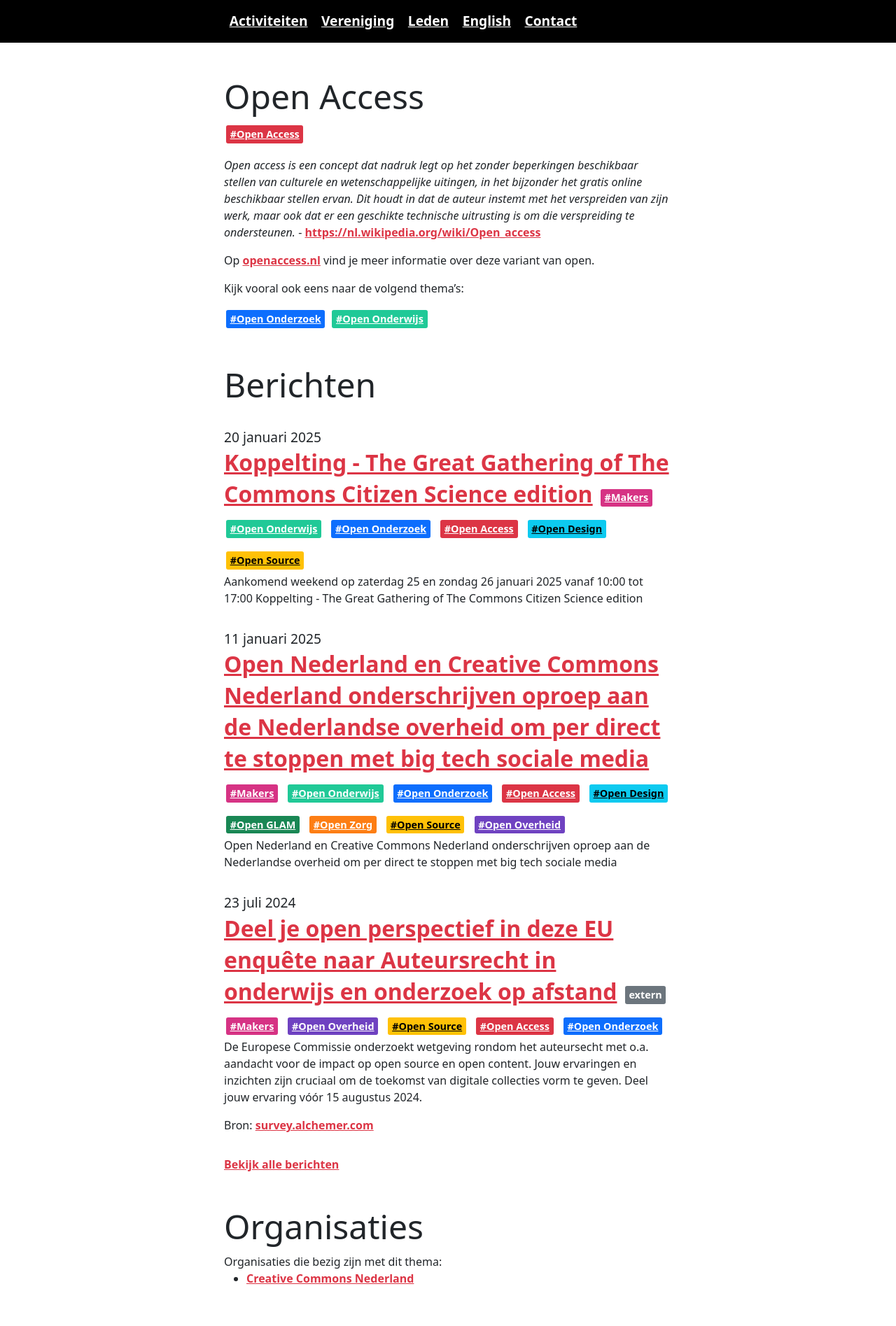
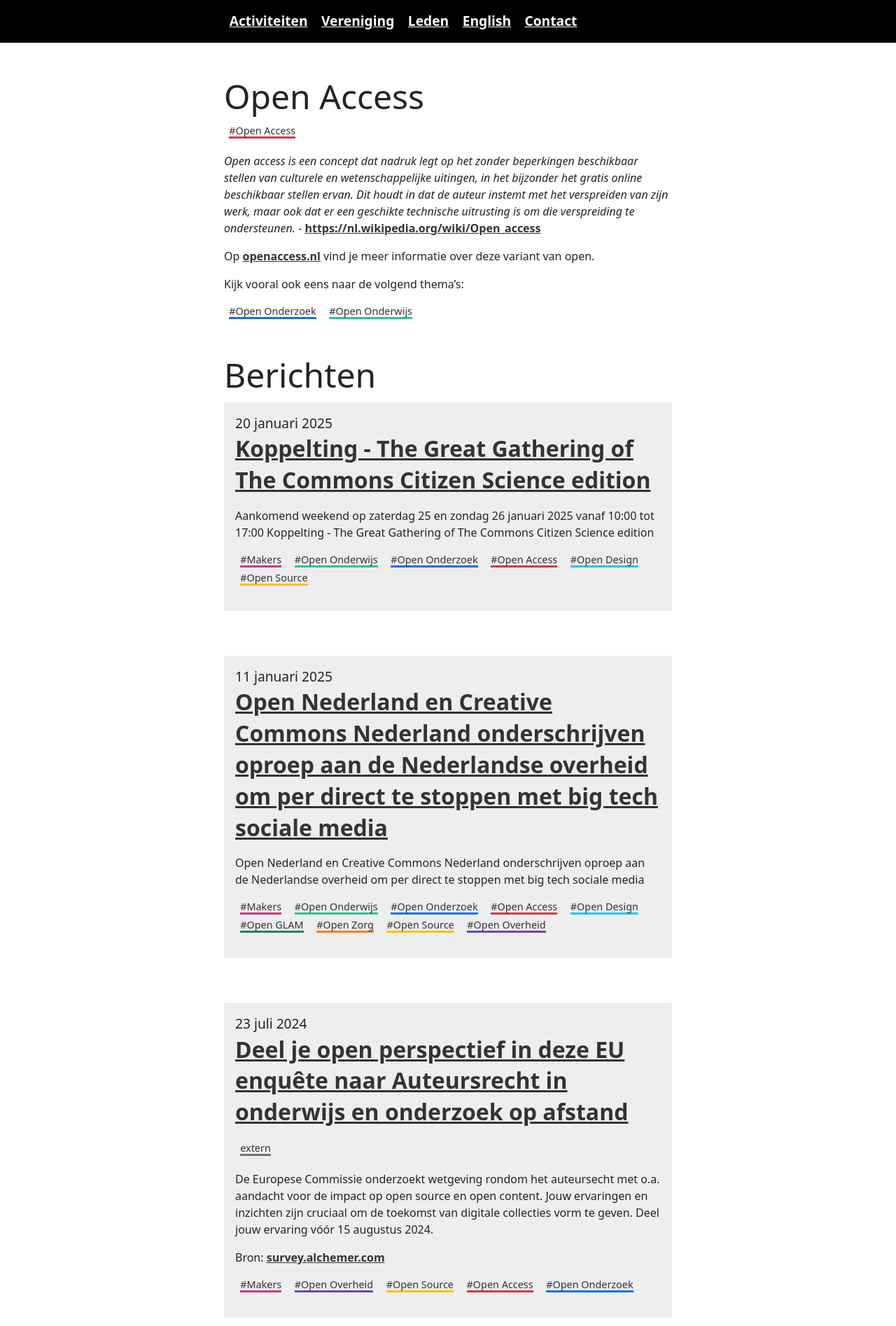
Before and after one commit to opennederland/www.opennederland.nl, a Jekyll site: the page built from _tags/open-access.md, in a window 1280 px wide. Shown: the top 1895 px of the page at 70% size. Built offline with Jekyll 4.4.1, drawn with Linux system fonts in a browser that asks for light colours.

Commit message:
a bit more chill

```diff
--- a/_includes/bericht.html
+++ b/_includes/bericht.html
@@ -1,4 +1,4 @@
-<div style="margin: 2em 0">
+<div style="margin-bottom: 4em; padding-left: 1rem; background: #eee; padding: 1rem">
     {% assign maanden = "januari, februari, maart, april, mei, juni, juli, augustus, september, oktober, november, december" | split: ", " %}
     {% assign index = include.bericht.date | date: "%-m" | minus: 1 %}
     {% assign format = "%-d " | append: maanden[index] | append: " %Y" %}
@@ -10,12 +10,14 @@
         {% else %}
         <a href="{{ include.bericht.url | relative_url }}">{{ include.bericht.title }}</a>
         {% endif %}
-        {% include tags.html tags=include.bericht.tags %}
     </h3>
     {% if include.bericht.description %}
-    <p>{{ include.bericht.description }}</p>
+        <p style="margin-top: 1rem">{{ include.bericht.description }}</p>
+    {% endif %}
     {% if include.bericht.source %}
-    <p>Bron: <a target="_blank" href="{{ include.bericht.source }}">{{ include.bericht.source | split: '/' | slice: 2 | first | remove_first: 'www.' }}</a></p>
+        <p>Bron: <a target="_blank" href="{{ include.bericht.source }}">{{ include.bericht.source | split: '/' | slice: 2 | first | remove_first: 'www.' }}</a></p>
     {% endif %}
-    {% endif %}
+    <p style="margin-top: 1rem">
+        {% include tags.html tags=include.bericht.tags %}
+    </p>
 </div>
--- a/assets/css/style.css
+++ b/assets/css/style.css
@@ -1,5 +1,6 @@
 :root {
     --main-color: var(--bs-danger);
+    --chill-color: #333;
 }
 body {
     font-size: 1em;
@@ -78,30 +79,29 @@
     margin: 1em 0 0.2em;
 }
 a {
-    color: var(--main-color);
-    font-weight: 900;
+    color: var(--chill-color);
+    font-weight: 700;
 }
 a.tag {
     display: inline-block;
-    color: #fff;
-    background-color: var(--main-color);
-    padding: 0.2em 0.4em;
-    border-radius: 0.2em;
-    margin: 0.2em;
+    color: var(--chill-color);
+    margin: 0.2em 0.5em;
     font-size: 0.9rem;
-    line-height: 1.25rem;
+    font-weight: 200;
+    line-height: 1rem;
+    text-decoration: none;
     vertical-align: text-bottom;
 }
-.tag.makers { background-color: var(--bs-pink); color: var(--bs-white); }
-.tag.open-access { background-color: var(--bs-danger); color: var(--bs-white); }
-.tag.open-source { background-color: var(--bs-warning); color: var(--bs-black); }
-.tag.open-design { background-color: var(--bs-info); color: var(--bs-black); }
-.tag.open-glam { background-color: var(--bs-success); color: var(--bs-white); }
-.tag.open-onderwijs { background-color: var(--bs-teal); color: var(--bs-white); }
-.tag.open-onderzoek { background-color: var(--bs-primary); color: var(--bs-white); }
-.tag.open-overheid { background-color: var(--bs-purple); color: var(--bs-white); }
-.tag.open-zorg { background-color: var(--bs-orange); color: var(--bs-white); }
-.tag.unknown-theme { background-color: var(--bs-gray); color: var(--bs-white); text-decoration: none }
+.tag.makers { border-bottom: 3px solid var(--bs-pink); }
+.tag.open-access { border-bottom: 3px solid var(--bs-danger); }
+.tag.open-source { border-bottom: 3px solid var(--bs-warning); }
+.tag.open-design { border-bottom: 3px solid var(--bs-info); }
+.tag.open-glam { border-bottom: 3px solid var(--bs-success); }
+.tag.open-onderwijs { border-bottom: 3px solid var(--bs-teal); }
+.tag.open-onderzoek { border-bottom: 3px solid var(--bs-primary); }
+.tag.open-overheid { border-bottom: 3px solid var(--bs-purple); }
+.tag.open-zorg { border-bottom: 3px solid var(--bs-orange); }
+.tag.unknown-theme { border-bottom: 3px solid var(--bs-gray); }
 img, iframe {
     max-width: 100%;
     margin: 1em auto;
```
